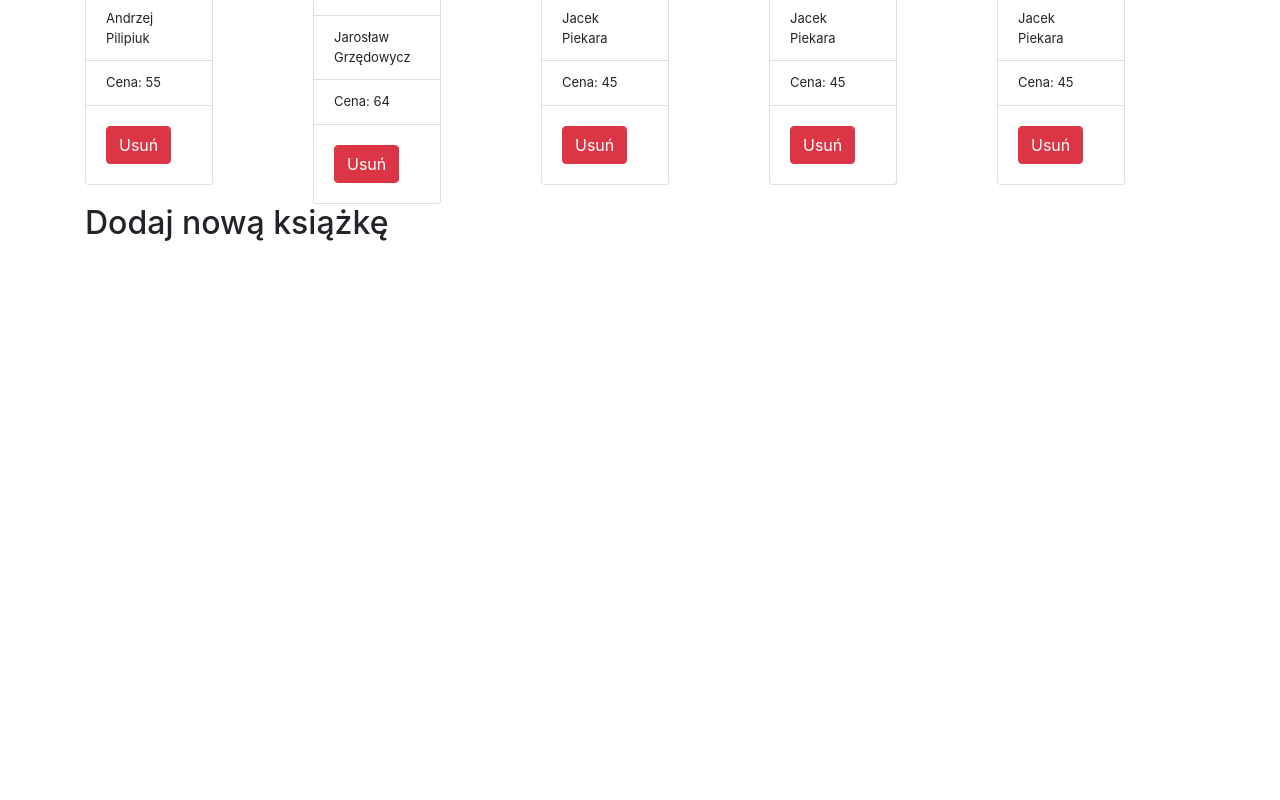
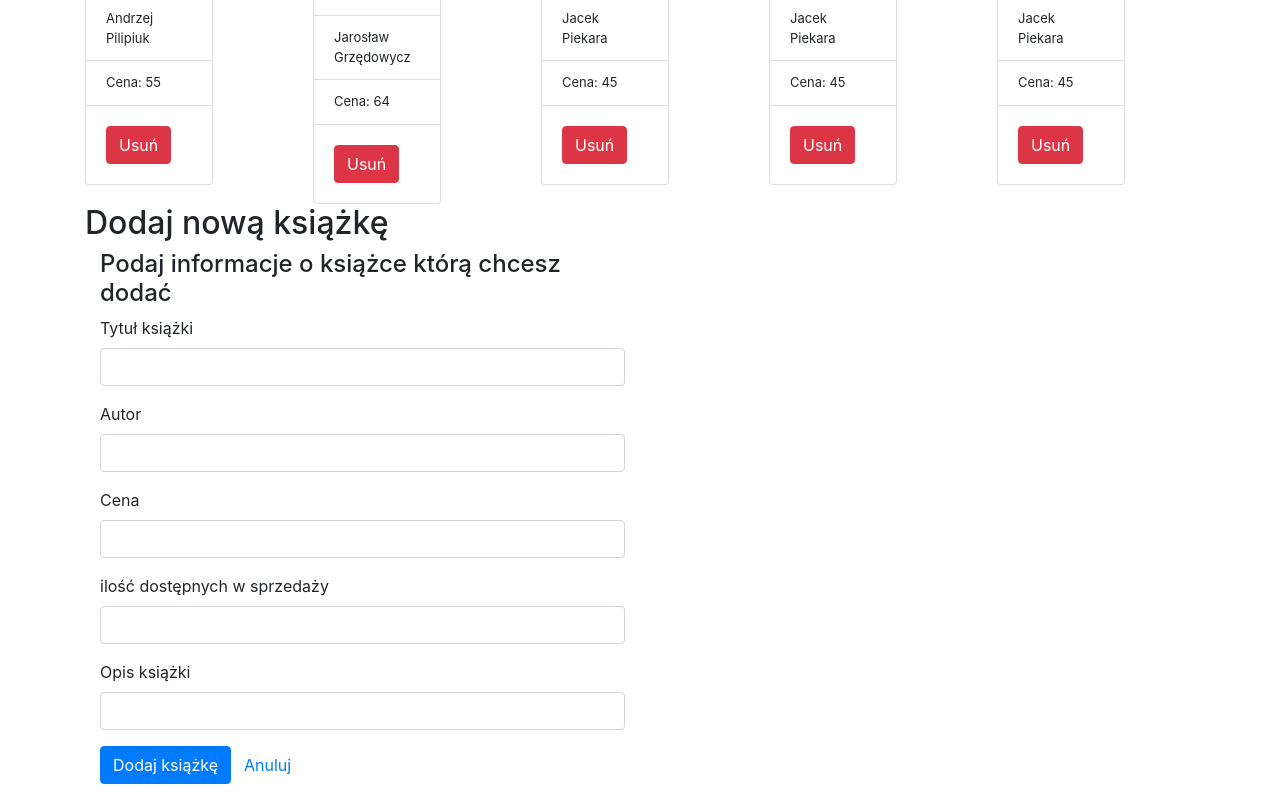
Before and after one commit to MikolajSzumigalski/ProjektTAS, an Angular app in the folder frontend/: page /manage-books in a window 1280 px wide. Shown: the part 428-1228 px from the top of the page. Before the commit the page ends 800 px from the top, so only its background shows below. Built offline with nearby package versions, Linux system fonts and the light colour scheme; no server answers.

Commit message:
dodawanie książek formularz + formularz usuwania

```diff
--- a/frontend/src/app/manage-books/manage-books.component.html
+++ b/frontend/src/app/manage-books/manage-books.component.html
@@ -26,6 +26,35 @@
     <h2>
         Dodaj nową książkę
     </h2>
+    <div class="col-md-6 col-md-offset-3">
+        <h4>Podaj informacje o książce którą chcesz dodać </h4>
+        <form name="form">
+            <div class="form-group">
+                <label for="firstName">Tytuł książki</label>
+                <input type="text" class="form-control" name="name" />
+            </div>
+            <div class="form-group" >
+                <label for="author">Autor</label>
+                <input type="author" class="form-control" name="author" />
+            </div>
+            <div class="form-group" >
+                <label for="price">Cena</label>
+                <input type="price" class="form-control" name="price" />
+            </div>
+            <div class="form-group" >
+                <label for="count">ilość dostępnych w sprzedaży</label>
+                <input type="count" class="form-control" name="count" />
+            </div>
+            <div class="form-group" >
+                <label for="describtion">Opis książki</label>
+                <input type="describtion" class="form-control" name="describtion" />
+            </div>
+            <div class="form-group">
+                <button [disabled]="loading" class="btn btn-primary">Dodaj książkę</button>
+                <a [routerLink]="['/manage-books']" class="btn btn-link">Anuluj</a>
+            </div>
+        </form>
+    </div>
 
 
   </div>
```
Also changed, not shown: 1 other file (tests, documents, lock files or other folders).
